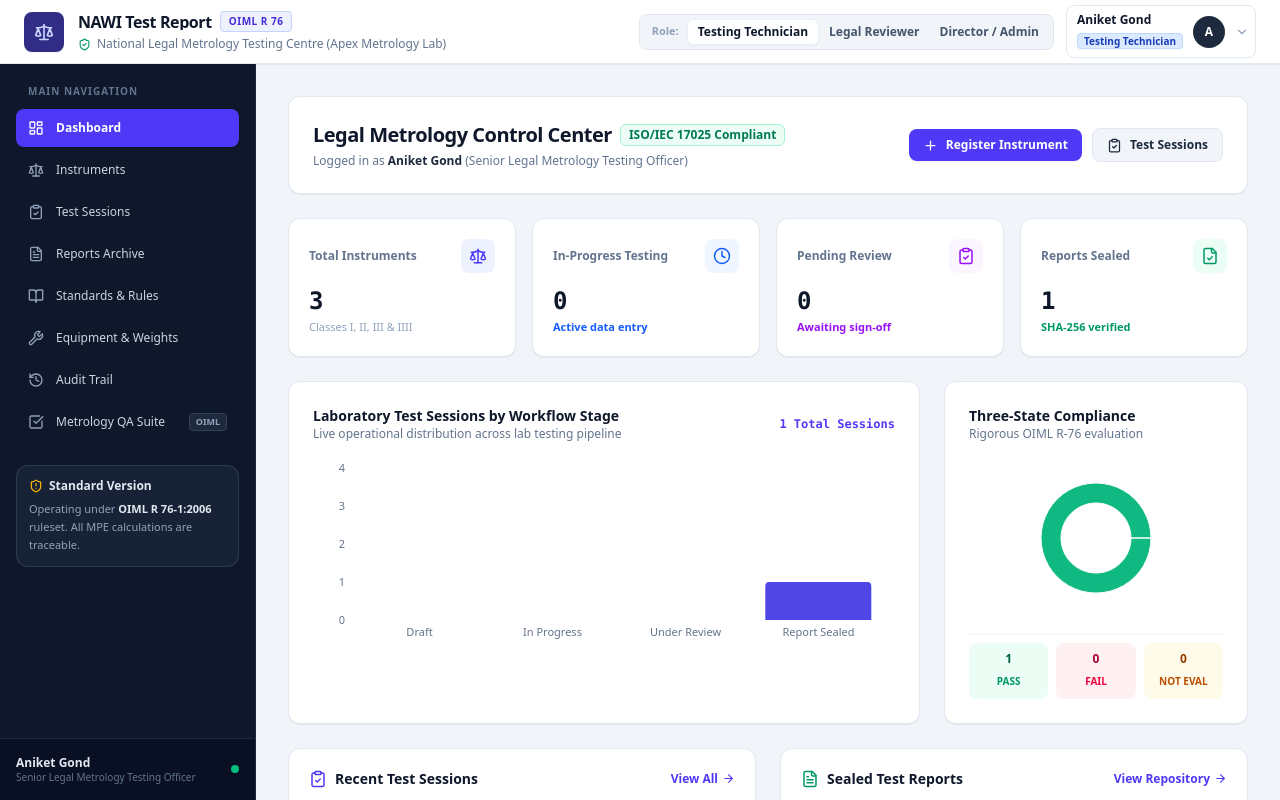
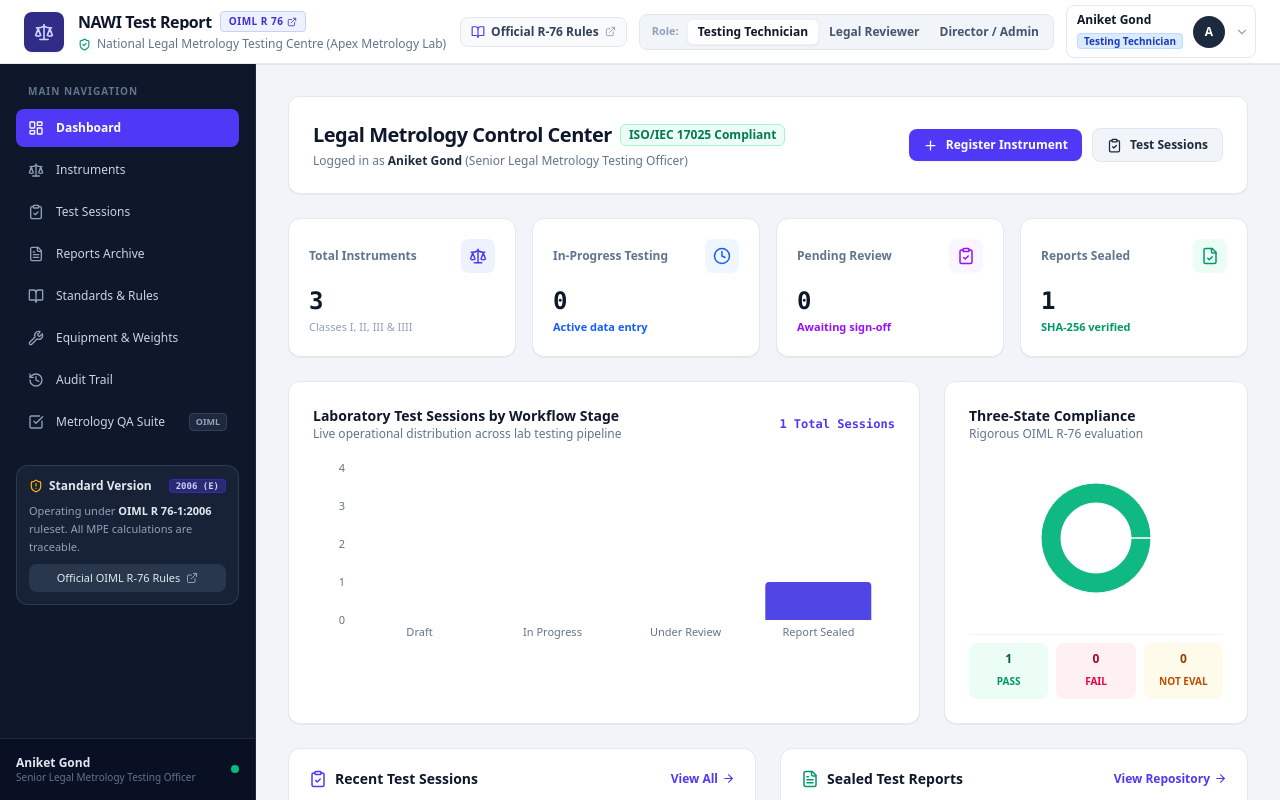
Before and after one commit to aniketgond098/OIML-R-76-NAWI, a React (Vite) app: page / in a window 1280 px wide. Built offline with nearby package versions, Linux system fonts and the light colour scheme.

Commit message:
feat(ui): add links to official OIML R 76-1:2006 document
Integrate direct access to the official OIML PDF across the Navbar, Sidebar, QA suite, and Standards view to improve traceability and reference accessibility.

```diff
--- a/src/components/common/Navbar.tsx
+++ b/src/components/common/Navbar.tsx
@@ -1,7 +1,17 @@
 import React, { useState } from 'react';
 import { useAuth } from '../../services/auth/authContext';
 import { db } from '../../services/storage/database';
-import { Scale, ShieldCheck, ChevronDown, CheckCircle2, Key, Menu, X } from 'lucide-react';
+import {
+  Scale,
+  ShieldCheck,
+  ChevronDown,
+  CheckCircle2,
+  Key,
+  Menu,
+  X,
+  ExternalLink,
+  BookOpen,
+} from 'lucide-react';
 import { UserRole } from '../../types/user';
 
 interface Props {
@@ -58,9 +68,17 @@ export const Navbar: React.FC<Props> = ({
             <h1 className="text-sm sm:text-base font-bold text-slate-900 leading-none tracking-tight truncate">
               NAWI Test Report
             </h1>
-            <span className="text-[9px] sm:text-[10px] font-bold px-1.5 sm:px-2 py-0.5 rounded bg-indigo-50 text-indigo-700 border border-indigo-200 uppercase tracking-wider shrink-0">
-              OIML R 76
-            </span>
+            <a
+              id="navbar-oiml-badge-link"
+              href="https://www.oiml.org/en/publications/recommendations/en/files/pdf_r/r076-1-e06.pdf"
+              target="_blank"
+              rel="noopener noreferrer"
+              className="inline-flex items-center gap-1 text-[9px] sm:text-[10px] font-bold px-1.5 sm:px-2 py-0.5 rounded bg-indigo-50 hover:bg-indigo-100 text-indigo-700 hover:text-indigo-900 border border-indigo-200 uppercase tracking-wider shrink-0 transition-colors"
+              title="Open Official OIML R 76-1:2006 Rules PDF (OIML.org)"
+            >
+              <span>OIML R 76</span>
+              <ExternalLink size={10} />
+            </a>
           </div>
           <p className="text-[11px] sm:text-xs text-slate-500 mt-1 flex items-center gap-1.5 truncate max-w-[200px] sm:max-w-md">
             <ShieldCheck size={13} className="text-emerald-600 shrink-0" />
@@ -69,8 +87,22 @@ export const Navbar: React.FC<Props> = ({
         </div>
       </div>
 
-      {/* Role Switcher & User Profile Controls */}
+      {/* Role Switcher, Official Rules Button & User Profile Controls */}
       <div className="flex items-center gap-1.5 sm:gap-3 shrink-0">
+        {/* Direct Official OIML Rules Button */}
+        <a
+          id="navbar-official-rules-btn"
+          href="https://www.oiml.org/en/publications/recommendations/en/files/pdf_r/r076-1-e06.pdf"
+          target="_blank"
+          rel="noopener noreferrer"
+          className="hidden md:inline-flex items-center gap-1.5 px-2.5 py-1.5 rounded-lg bg-slate-50 hover:bg-indigo-50 active:bg-indigo-100 text-slate-700 hover:text-indigo-700 text-xs font-semibold border border-slate-200 hover:border-indigo-200 transition-all"
+          title="Open official OIML R 76-1:2006 (E) standard publication directly from OIML"
+        >
+          <BookOpen size={14} className="text-indigo-600" />
+          <span>Official R-76 Rules</span>
+          <ExternalLink size={11} className="text-slate-400" />
+        </a>
+
         {/* Quick Role Tester Pills (Desktop/Large screen only) */}
         <div className="hidden xl:flex items-center bg-slate-100 p-1 rounded-lg border border-slate-200 text-xs">
           <span className="text-[11px] font-semibold text-slate-400 px-2">Role:</span>
@@ -181,7 +213,21 @@ export const Navbar: React.FC<Props> = ({
                 ))}
               </div>
 
-              <div className="border-t border-slate-100 px-2 pt-1.5">
+              {/* Official Rules Link in User Menu */}
+              <div className="border-t border-slate-100 px-2 py-1.5 space-y-1">
+                <a
+                  href="https://www.oiml.org/en/publications/recommendations/en/files/pdf_r/r076-1-e06.pdf"
+                  target="_blank"
+                  rel="noopener noreferrer"
+                  className="w-full flex items-center justify-between px-2.5 py-1.5 rounded-lg text-xs text-indigo-700 hover:bg-indigo-50 font-medium transition-colors"
+                >
+                  <div className="flex items-center gap-2">
+                    <BookOpen size={13} className="text-indigo-600" />
+                    <span>Official OIML R 76-1 PDF</span>
+                  </div>
+                  <ExternalLink size={12} className="text-indigo-400" />
+                </a>
+
                 <button
                   id="navbar-open-auth-btn"
                   onClick={() => {
@@ -191,7 +237,7 @@ export const Navbar: React.FC<Props> = ({
                   className="w-full flex items-center gap-2 px-2.5 py-1.5 rounded-lg text-xs text-slate-700 hover:bg-slate-100 font-medium"
                 >
                   <Key size={13} className="text-slate-400" />
-                  Sign In with Credentials
+                  <span>Sign In with Credentials</span>
                 </button>
               </div>
             </div>
--- a/src/components/common/Sidebar.tsx
+++ b/src/components/common/Sidebar.tsx
@@ -9,6 +9,7 @@ import {
   History,
   CheckSquare,
   ShieldAlert,
+  ExternalLink,
   X,
 } from 'lucide-react';
 import { useAuth } from '../../services/auth/authContext';
@@ -121,14 +122,30 @@ export const Sidebar: React.FC<Props> = ({
         </div>
 
         {/* Metrological Authority Notice */}
-        <div className="p-3 bg-slate-800/70 border border-slate-700/80 rounded-xl space-y-1.5">
-          <div className="flex items-center gap-1.5 text-xs font-bold text-slate-200">
-            <ShieldAlert size={14} className="text-amber-400" />
-            <span>Standard Version</span>
+        <div className="p-3 bg-slate-800/70 border border-slate-700/80 rounded-xl space-y-2">
+          <div className="flex items-center justify-between text-xs font-bold text-slate-200">
+            <div className="flex items-center gap-1.5">
+              <ShieldAlert size={14} className="text-amber-400" />
+              <span>Standard Version</span>
+            </div>
+            <span className="text-[9px] font-mono font-bold px-1.5 py-0.2 rounded bg-indigo-900/80 text-indigo-200 border border-indigo-700/50">
+              2006 (E)
+            </span>
           </div>
           <p className="text-[11px] text-slate-400 leading-relaxed">
             Operating under <strong className="text-slate-200">OIML R 76-1:2006</strong> ruleset. All MPE calculations are traceable.
           </p>
+          <a
+            id="sidebar-official-oiml-link"
+            href="https://www.oiml.org/en/publications/recommendations/en/files/pdf_r/r076-1-e06.pdf"
+            target="_blank"
+            rel="noopener noreferrer"
+            className="w-full flex items-center justify-center gap-1.5 px-2.5 py-1.5 rounded-lg bg-slate-700/70 hover:bg-indigo-600 text-slate-200 hover:text-white text-[11px] font-medium transition-all group"
+            title="Open official OIML R 76-1:2006 PDF from OIML.org"
+          >
+            <span>Official OIML R-76 Rules</span>
+            <ExternalLink size={12} className="text-slate-400 group-hover:text-white transition-colors" />
+          </a>
         </div>
       </div>
 
--- a/src/components/qa/MetrologyVerificationSuite.tsx
+++ b/src/components/qa/MetrologyVerificationSuite.tsx
@@ -7,7 +7,17 @@ import { calculateTare } from '../../metrology/calculations/tare';
 import { calculateTemperatureSpan } from '../../metrology/calculations/environmental';
 import { evaluateOverallTestSessionCompliance } from '../../metrology/compliance/complianceEngine';
 import { SEED_INSTRUMENTS } from '../../services/storage/seedData';
-import { Play, CheckCircle2, XCircle, ShieldCheck, RefreshCw, Layers, Calculator } from 'lucide-react';
+import {
+  Play,
+  CheckCircle2,
+  XCircle,
+  ShieldCheck,
+  RefreshCw,
+  Layers,
+  Calculator,
+  ExternalLink,
+  FileText,
+} from 'lucide-react';
 
 interface TestCaseResult {
   id: string;
@@ -192,15 +202,30 @@ export const MetrologyVerificationSuite: React.FC = () => {
           </p>
         </div>
 
+        <div className="flex flex-wrap items-center gap-2 sm:gap-3 shrink-0">
+          <a
+            id="qa-official-oiml-rules-btn"
+            href="https://www.oiml.org/en/publications/recommendations/en/files/pdf_r/r076-1-e06.pdf"
+            target="_blank"
+            rel="noopener noreferrer"
+            className="inline-flex items-center justify-center gap-1.5 px-3.5 py-2 bg-slate-100 hover:bg-slate-200 text-slate-700 text-xs font-semibold rounded-lg border border-slate-200 transition-colors shrink-0"
+            title="Open official OIML R 76-1:2006 standard publication (PDF)"
+          >
+            <FileText size={14} className="text-indigo-600" />
+            <span>Official OIML R 76-1 PDF</span>
+            <ExternalLink size={12} className="text-slate-400" />
+          </a>
+
           <button
             id="btn-run-all-qa-tests"
             onClick={runAllVerificationTests}
             disabled={isRunning}
-          className="inline-flex items-center justify-center gap-2 px-4 py-2 bg-emerald-600 hover:bg-emerald-700 text-white text-xs font-bold rounded-lg shadow-2xs transition-colors disabled:opacity-50 shrink-0"
+            className="inline-flex items-center justify-center gap-2 px-4 py-2 bg-emerald-600 hover:bg-emerald-700 active:bg-emerald-800 text-white text-xs font-bold rounded-lg shadow-2xs transition-colors disabled:opacity-50 shrink-0"
           >
             {isRunning ? <RefreshCw size={14} className="animate-spin" /> : <Play size={14} />}
             Execute All Verification Test Cases
           </button>
+        </div>
       </div>
 
       {/* Summary Card */}
--- a/src/components/standards/StandardsRuleView.tsx
+++ b/src/components/standards/StandardsRuleView.tsx
@@ -1,6 +1,18 @@
 import React, { useState } from 'react';
 import { db } from '../../services/storage/database';
-import { BookOpen, Search, ShieldCheck, CheckCircle2, ChevronRight, Layers, Table } from 'lucide-react';
+import {
+  BookOpen,
+  Search,
+  ShieldCheck,
+  CheckCircle2,
+  ChevronRight,
+  Layers,
+  Table,
+  ExternalLink,
+  FileText,
+  Globe,
+  Download,
+} from 'lucide-react';
 import { MetrologyRule } from '../../metrology/rules/ruleTypes';
 
 export const StandardsRuleView: React.FC = () => {
@@ -17,18 +29,96 @@ export const StandardsRuleView: React.FC = () => {
   });
 
   return (
-    <div id="standards-rules-view" className="p-8 space-y-6 max-w-7xl mx-auto">
-      {/* Header */}
-      <div className="flex flex-col sm:flex-row sm:items-center justify-between gap-4">
+    <div id="standards-rules-view" className="p-4 sm:p-8 space-y-6 max-w-7xl mx-auto">
+      {/* Header with Official OIML Source Buttons */}
+      <div className="flex flex-col lg:flex-row lg:items-center justify-between gap-4 bg-white p-5 rounded-2xl border border-slate-200 shadow-2xs">
         <div>
-          <h2 className="text-xl font-bold text-slate-900 tracking-tight flex items-center gap-2">
-            <BookOpen size={22} className="text-indigo-600" />
-            OIML R 76-1:2006 Rule Registry & Standard Tables
-          </h2>
+          <div className="flex items-center gap-2">
+            <div className="w-8 h-8 rounded-lg bg-indigo-50 text-indigo-600 flex items-center justify-center">
+              <BookOpen size={18} />
+            </div>
+            <h2 className="text-lg sm:text-xl font-bold text-slate-900 tracking-tight">
+              OIML R 76-1:2006 Rule Registry & Standard Tables
+            </h2>
+          </div>
           <p className="text-xs text-slate-500 mt-1">
             Governing legal metrology clauses, Table 3 accuracy limits, Table 6 MPE envelopes, and decision rules
           </p>
         </div>
+
+        {/* Primary Official OIML Source Buttons */}
+        <div className="flex flex-wrap items-center gap-2.5 shrink-0">
+          <a
+            id="btn-oiml-official-pdf"
+            href="https://www.oiml.org/en/publications/recommendations/en/files/pdf_r/r076-1-e06.pdf"
+            target="_blank"
+            rel="noopener noreferrer"
+            className="inline-flex items-center gap-2 px-3.5 py-2 rounded-lg bg-indigo-600 hover:bg-indigo-700 active:bg-indigo-800 text-white text-xs font-semibold shadow-xs transition-all"
+            title="Open official OIML R 76-1:2006 (E) PDF (OIML Official Portal)"
+          >
+            <FileText size={15} />
+            <span>Official OIML R 76-1 PDF</span>
+            <ExternalLink size={13} className="text-indigo-200" />
+          </a>
+
+          <a
+            id="btn-oiml-portal"
+            href="https://www.oiml.org/en/publications/recommendations/publication_view?p_type=1&p_status=1"
+            target="_blank"
+            rel="noopener noreferrer"
+            className="inline-flex items-center gap-2 px-3.5 py-2 rounded-lg bg-slate-100 hover:bg-slate-200 active:bg-slate-300 text-slate-800 text-xs font-semibold border border-slate-200 transition-all"
+            title="Visit the International Organization of Legal Metrology (OIML) recommendations portal"
+          >
+            <Globe size={15} className="text-slate-600" />
+            <span>OIML Official Portal</span>
+            <ExternalLink size={13} className="text-slate-500" />
+          </a>
+        </div>
+      </div>
+
+      {/* Official Publications Quick Reference Strip */}
+      <div className="grid grid-cols-1 md:grid-cols-3 gap-3">
+        <a
+          href="https://www.oiml.org/en/publications/recommendations/en/files/pdf_r/r076-1-e06.pdf"
+          target="_blank"
+          rel="noopener noreferrer"
+          className="p-3 bg-gradient-to-br from-indigo-50/70 to-slate-50 border border-indigo-100 hover:border-indigo-300 rounded-xl transition-all group flex items-start justify-between"
+        >
+          <div className="space-y-0.5">
+            <span className="text-[10px] font-bold text-indigo-600 uppercase tracking-wider block">Governing Standard</span>
+            <h4 className="text-xs font-bold text-slate-900 group-hover:text-indigo-700">OIML R 76-1:2006 (E)</h4>
+            <p className="text-[11px] text-slate-500">Metrological & Technical Requirements — Tests</p>
+          </div>
+          <ExternalLink size={14} className="text-indigo-400 group-hover:text-indigo-600 shrink-0 mt-0.5" />
+        </a>
+
+        <a
+          href="https://www.oiml.org/en/publications/recommendations/en/files/pdf_r/r076-2-e07.pdf"
+          target="_blank"
+          rel="noopener noreferrer"
+          className="p-3 bg-slate-50 hover:bg-slate-100 border border-slate-200 hover:border-slate-300 rounded-xl transition-all group flex items-start justify-between"
+        >
+          <div className="space-y-0.5">
+            <span className="text-[10px] font-bold text-slate-500 uppercase tracking-wider block">Report Standard</span>
+            <h4 className="text-xs font-bold text-slate-900 group-hover:text-indigo-700">OIML R 76-2:2007 (E)</h4>
+            <p className="text-[11px] text-slate-500">Pattern Evaluation Test Report Format</p>
+          </div>
+          <ExternalLink size={14} className="text-slate-400 group-hover:text-indigo-600 shrink-0 mt-0.5" />
+        </a>
+
+        <a
+          href="https://www.oiml.org/en/publications/recommendations/en/files/pdf_r/r111-1-e04.pdf"
+          target="_blank"
+          rel="noopener noreferrer"
+          className="p-3 bg-slate-50 hover:bg-slate-100 border border-slate-200 hover:border-slate-300 rounded-xl transition-all group flex items-start justify-between"
+        >
+          <div className="space-y-0.5">
+            <span className="text-[10px] font-bold text-slate-500 uppercase tracking-wider block">Weights Standard</span>
+            <h4 className="text-xs font-bold text-slate-900 group-hover:text-indigo-700">OIML R 111-1:2004 (E)</h4>
+            <p className="text-[11px] text-slate-500">Weights of Classes E1, E2, F1, F2, M1, M2, M3</p>
+          </div>
+          <ExternalLink size={14} className="text-slate-400 group-hover:text-indigo-600 shrink-0 mt-0.5" />
+        </a>
       </div>
 
       {/* Filter & Search */}
@@ -163,9 +253,20 @@ export const StandardsRuleView: React.FC = () => {
               )}
 
               {/* Reference */}
-              <div className="pt-4 border-t border-slate-200 flex items-center justify-between text-xs text-slate-500">
-                <span>Standard: <strong>{selectedRule.standard} ({selectedRule.edition})</strong></span>
-                <span>Source: <strong>{selectedRule.sourceReference}</strong></span>
+              <div className="pt-4 border-t border-slate-200 flex flex-col sm:flex-row sm:items-center justify-between gap-2 text-xs text-slate-500">
+                <div className="space-y-0.5">
+                  <div>Standard: <strong className="text-slate-800">{selectedRule.standard} ({selectedRule.edition})</strong></div>
+                  <div>Source Clause: <strong className="text-slate-800">{selectedRule.sourceReference}</strong></div>
+                </div>
+                <a
+                  href="https://www.oiml.org/en/publications/recommendations/en/files/pdf_r/r076-1-e06.pdf"
+                  target="_blank"
+                  rel="noopener noreferrer"
+                  className="inline-flex items-center gap-1.5 px-3 py-1.5 rounded-lg bg-indigo-50 hover:bg-indigo-100 text-indigo-700 text-xs font-semibold border border-indigo-200 transition-colors shrink-0"
+                >
+                  <span>Verify in OIML R 76-1 PDF</span>
+                  <ExternalLink size={12} />
+                </a>
               </div>
             </div>
           ) : (
```
Lines whose indentation alone changed are shown as unchanged.
